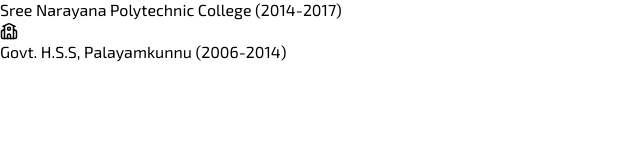
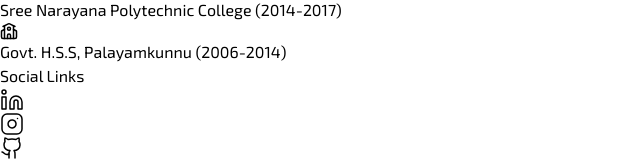
Before and after one commit to sherinsk/react-learning, a React (Vite) app: page / in a window 1280 px wide. Shown: the part 854-1015 px from the top of the page, without its empty margins (0-640 px from the left). Before the commit the page ends 918 px from the top, so only its background shows below. Built offline with nearby package versions, Linux system fonts and the light colour scheme; a web font is replaced by a local one.

Commit message:
added somethning

```diff
--- a/src/pages/Home.jsx
+++ b/src/pages/Home.jsx
@@ -1,5 +1,6 @@
 import React from "react";
-import{Briefcase,School} from 'lucide-react'
+import { Briefcase, School, Linkedin, Instagram, Github, Twitter } from "lucide-react";
+
 export default function Home() {
   return (
     <div className="flex w-full h-screen bg-black flex-col lg:flex-row">
@@ -40,10 +41,43 @@
             </div>
           </div>
         </div>
+
+        {/* Social Links Section */}
+        <div className="mt-4 w-3/4 bg-white text-black p-4 rounded-lg shadow-md">
+          <p className="text-center text-sm font-semibold mb-2">Social Links</p>
+          <div className="flex justify-center space-x-4">
+            {/* Replace # with actual links */}
+            <a
+              href="#"
+              className="text-blue-600 hover:text-blue-800"
+              aria-label="LinkedIn"
+            >
+              <Linkedin size={24} strokeWidth={1.5} />
+            </a>
+            <a
+              href="#"
+              className="text-pink-500 hover:text-pink-700"
+              aria-label="Instagram"
+            >
+              <Instagram size={24} strokeWidth={1.5} />
+            </a>
+            <a
+              href="#"
+              className="text-gray-800 hover:text-gray-900"
+              aria-label="GitHub"
+            >
+              <Github size={24} strokeWidth={1.5} />
+            </a>
+            <a
+              href="#"
+              className="text-blue-400 hover:text-blue-600"
+              aria-label="Twitter"
+            >
+              <Twitter size={24} strokeWidth={1.5} />
+            </a>
           </div>
         </div>
-
-
-
+      </div>
+    </div>
   );
 }
```
Lines whose indentation alone changed are shown as unchanged.
